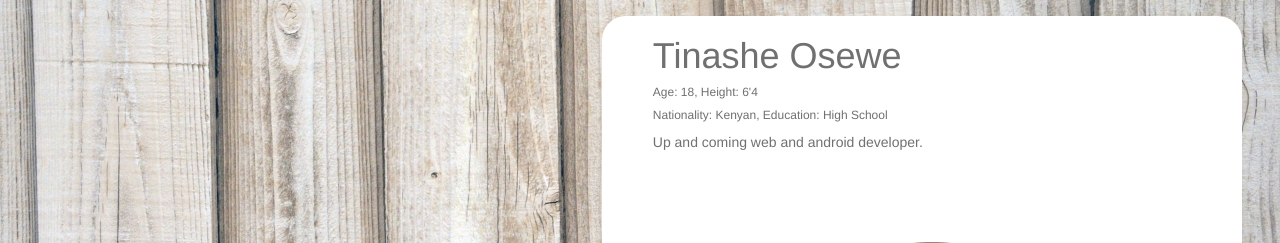
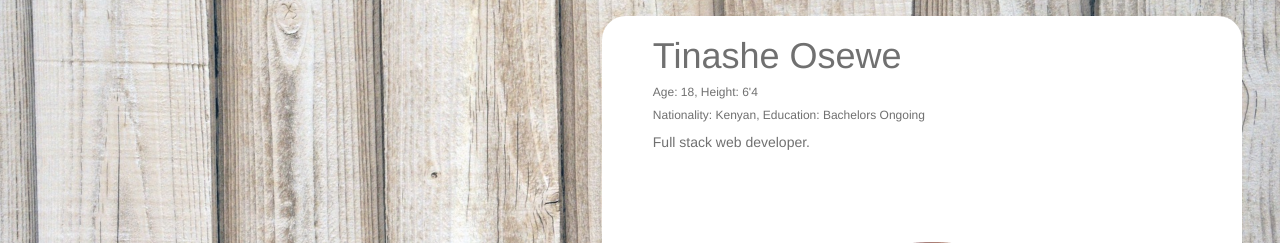
Before and after one commit to T-Boya/Django-Portfolio, a Django app: page / in a window 1280 px wide; the page is wider, and only the part inside the window is pictured. Shown: the part 144-387 px from the top of that part. Run offline with Django 3.2, Linux system fonts and the light colour scheme; some libraries are stand-ins or nearby versions.

Commit message:
updated requirements.txt

```diff
--- a/templates/index.html
+++ b/templates/index.html
@@ -20,10 +20,10 @@
             </h6>
             <h6>
                 Nationality: Kenyan,
-                Education: High School
+                Education: Bachelors Ongoing
             </h6>
             <p>
-              Up and coming web and android developer.
+              Full stack web developer.
             </p>
             <!-- TEXT ENDS -->
 
```
